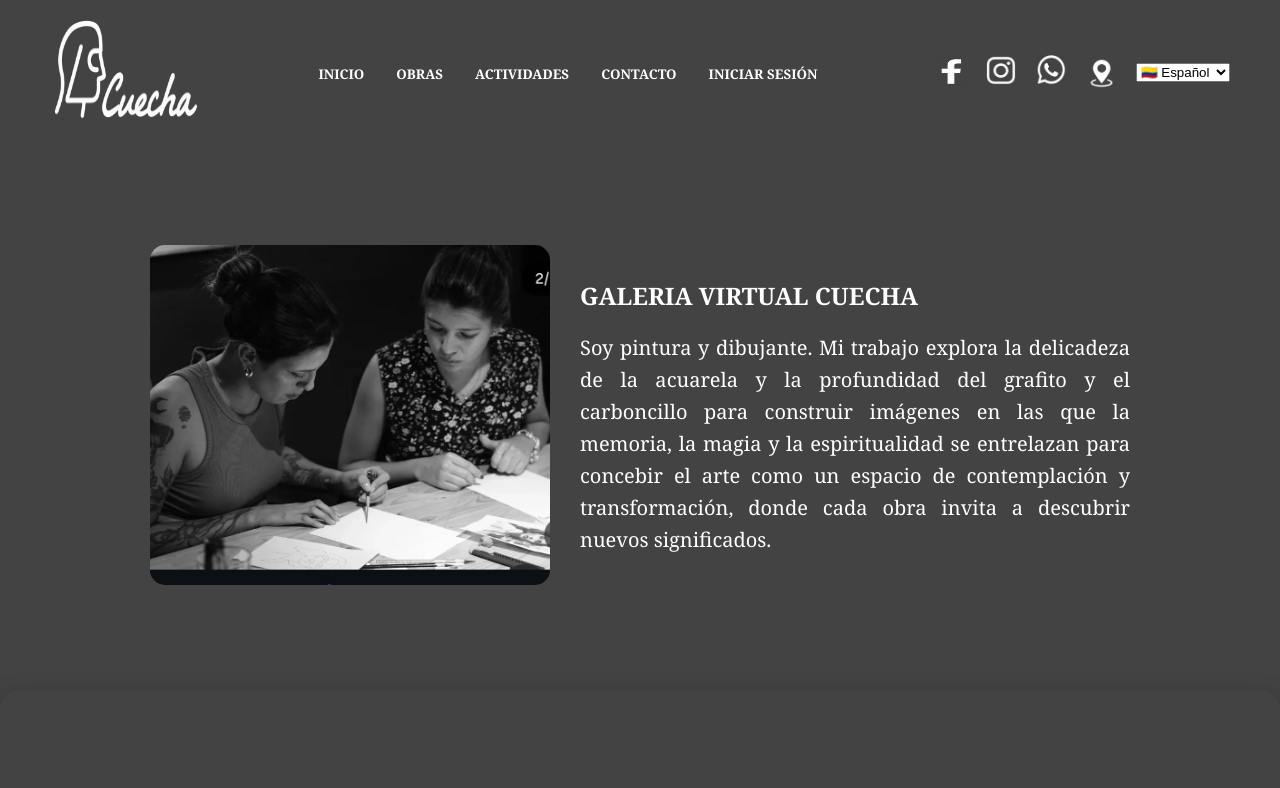
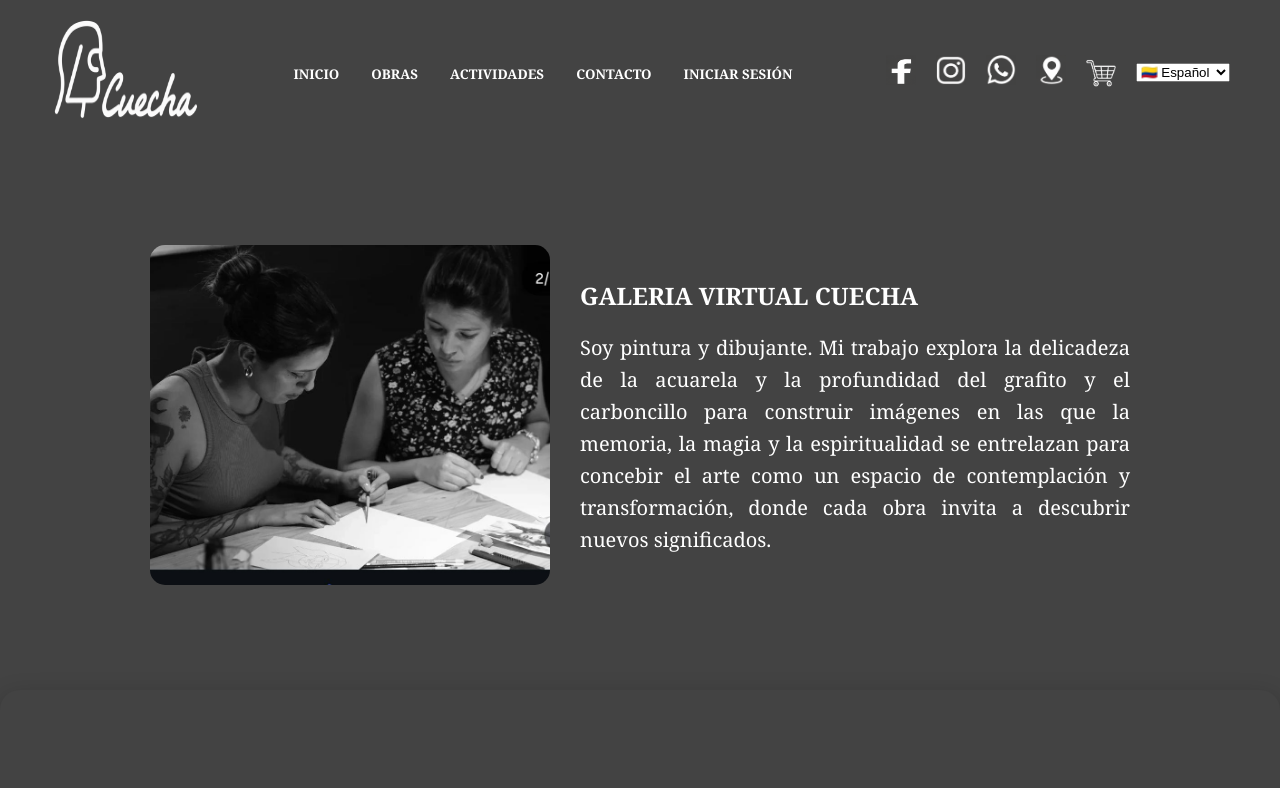
Before and after one commit to DanielaCifuentes22/GALERIACUECHA, a React (Create React App) app in the folder Documents/ADSO-SENA/Galeria-Cuecha/frontend-galeria/: page / in a window 1280 px wide. Shown: the top 788 px of the page. Built offline with nearby package versions, Linux system fonts and the light colour scheme.

Commit message:
Se personaliza el icono de carrito de compras

```diff
--- a/Documents/ADSO-SENA/Galeria-Cuecha/frontend-galeria/src/components/Header.jsx
+++ b/Documents/ADSO-SENA/Galeria-Cuecha/frontend-galeria/src/components/Header.jsx
@@ -1,12 +1,13 @@
 //Importación del componente para selección del idioma
 import IdiomaMenu from './IdiomaMenu';
-//Importación de las imagenes para el encabezado
+//Importación de las imagenes usados como iconos
 import logogaleria from "../Assets/img/logogaleria.png";
 import ubicacion from "../Assets/img/ubicacion.png";
 //Importación de imagenes usados como iconos para redes sociales.
 import facebook from "../Assets/img/facebook.png";
 import instagram from "../Assets/img/instagram.png";
 import whatsapp from "../Assets/img/whatsapp.png";
+import carrocompras from "../Assets/img/carrocompras.png";
 // Importa los Hooks para controlar el menú desplegable
 import { useState, useEffect } from "react";
 
@@ -133,7 +134,14 @@ function Header(){
                 >
                     <img src={whatsapp} alt="Whatsapp" />
                 </a>
-                <img src={ubicacion} alt="ubicación"/>
+                <a
+                    href="https://www.google.com/maps/search/?api=1&query=Plaza+de+Bolivar+Pereira"
+                    target="_blank"
+                    rel="noopener noreferrer"
+                    >
+                 <img src={ubicacion} alt="Ubicación" />
+                </a>
+                 <img src={carrocompras} alt="Carrito de compras"/>
                 <IdiomaMenu />
             </div>
         </header>
```
Also changed, not shown: Documents/ADSO-SENA/Galeria-Cuecha/frontend-galeria/src/Assets/img/carrocompras.png (added).
